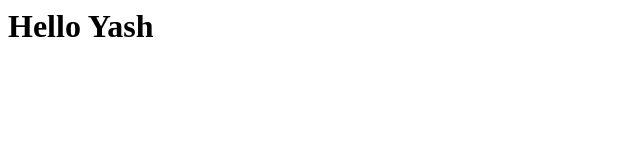
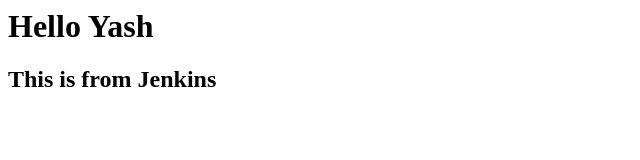
Before and after one commit to Yashwanthgowdan/CI-CD, a plain HTML site: page index.html in a window 1280 px wide. Shown: the whole page, without its empty margins (0-640 px from the left). Drawn offline with Linux system fonts and the light colour scheme.

Commit message:
Update index.html

```diff
--- a/index.html
+++ b/index.html
@@ -1 +1,2 @@
 <h1>Hello Yash<h1>
+<h2>This is from Jenkins</h2>
```
